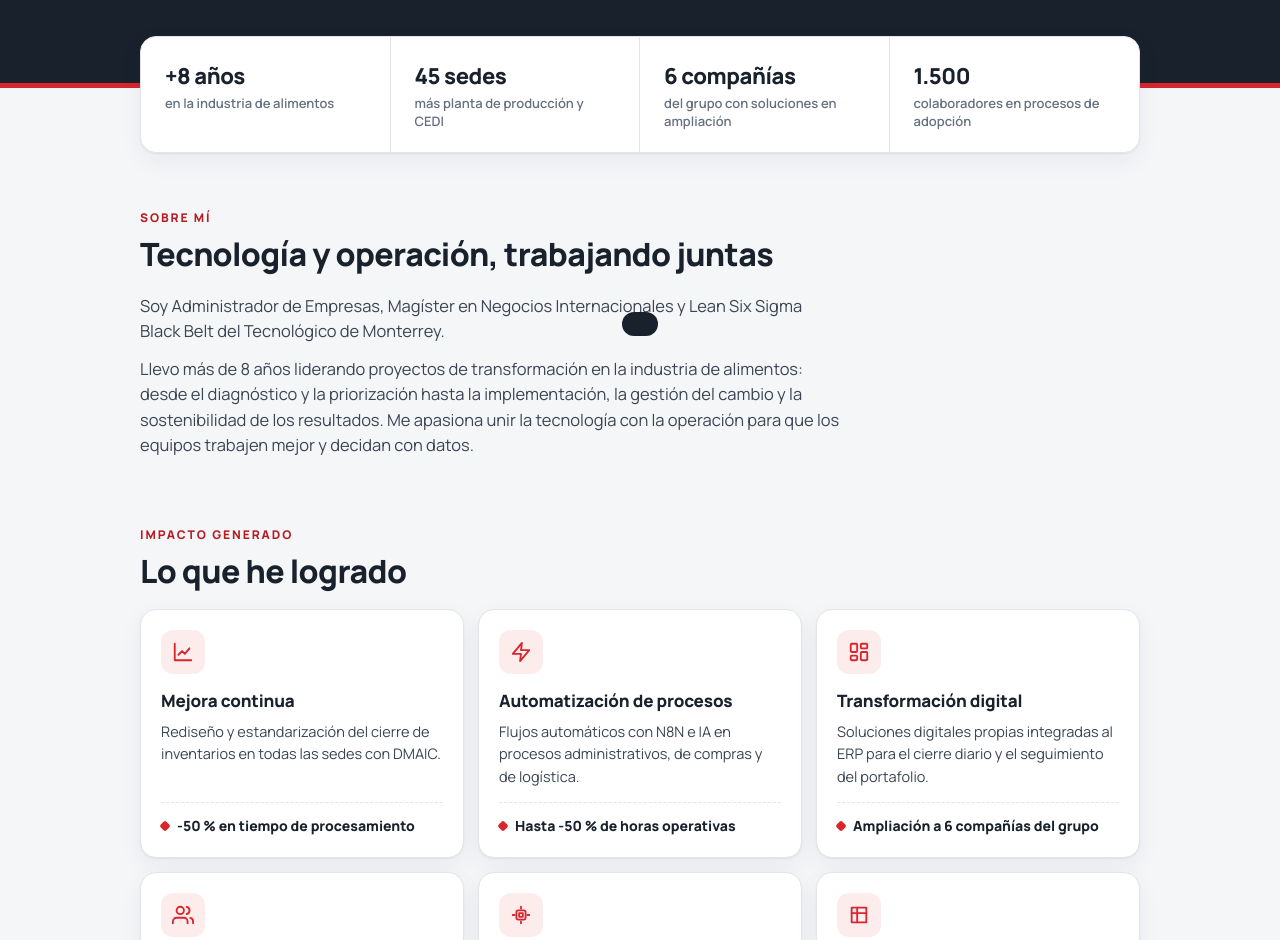
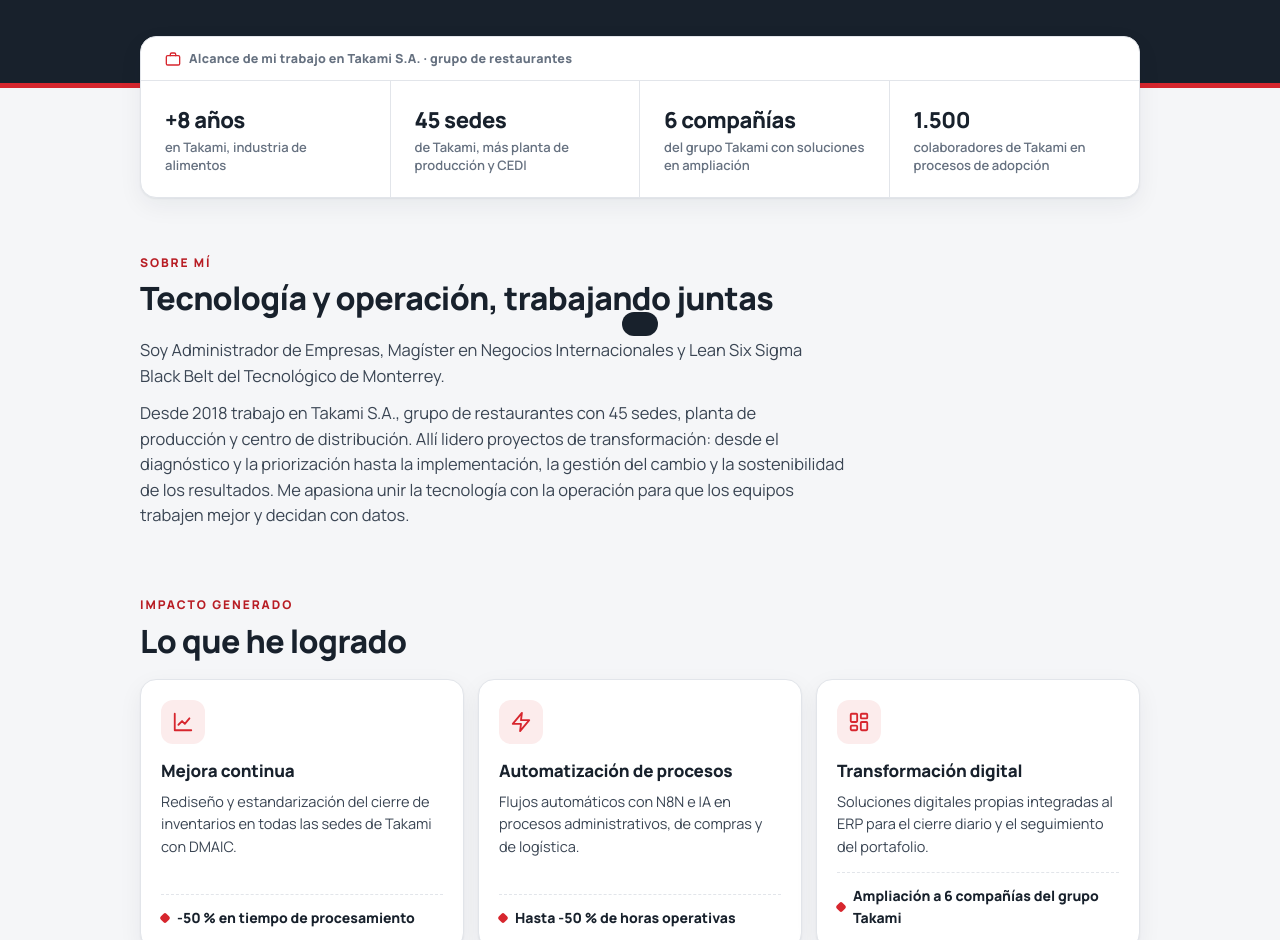
Before and after one commit to miguelmbarrera/miguelmbarrera.github.io, a plain HTML site: page index.html in a window 1280 px wide. Shown: the part 560-1500 px from the top of the page. Drawn offline with Linux system fonts and the light colour scheme.

Commit message:
Atribuye cifras de alcance a Takami S.A.

```diff
--- a/index.html
+++ b/index.html
@@ -97,14 +97,20 @@ img{display:block;max-width:100%}
 
 /* ---------- reach strip ---------- */
 .reach{position:relative;z-index:2;margin-top:-52px}
-.reach-card{background:var(--surface);border-radius:var(--r);box-shadow:var(--shadow);border:1px solid var(--line);display:grid;grid-template-columns:1fr 1fr}
+.reach-card{background:var(--surface);border-radius:var(--r);box-shadow:var(--shadow);border:1px solid var(--line);overflow:hidden}
+.reach-title{display:flex;align-items:center;gap:8px;padding:12px 18px;border-bottom:1px solid var(--line);font-size:12.5px;font-weight:800;color:var(--muted);letter-spacing:.02em}
+.reach-title svg{width:16px;height:16px;flex:none;color:var(--red)}
+.reach-grid{display:grid;grid-template-columns:1fr 1fr}
+.co{display:inline-flex;align-items:center;gap:6px;color:#fff;font-size:14px;font-weight:700}
+.co svg{width:16px;height:16px;color:var(--hero-muted)}
 .reach-item{padding:18px 18px}
 .reach-item:nth-child(odd){border-right:1px solid var(--line)}
 .reach-item:nth-child(-n+2){border-bottom:1px solid var(--line)}
 .reach-item b{display:block;font-size:clamp(18px,5vw,22px);white-space:nowrap;font-weight:800;letter-spacing:-.02em}
 .reach-item span{display:block;font-size:13px;color:var(--muted);font-weight:600;line-height:1.35;margin-top:2px}
 @media (min-width:860px){
-  .reach-card{grid-template-columns:repeat(4,1fr)}
+  .reach-grid{grid-template-columns:repeat(4,1fr)}
+  .reach-title{padding:12px 24px}
   .reach-item{padding:22px 24px}
   .reach-item:nth-child(-n+2){border-bottom:0}
   .reach-item{border-right:1px solid var(--line)}
@@ -228,6 +234,7 @@ footer button{background:none;border:0;color:inherit;font:inherit;text-decoratio
     in:'<svg viewBox="0 0 24 24" fill="currentColor"><path d="M20.4 20.5h-3.6v-5.6c0-1.3 0-3-1.8-3s-2.1 1.4-2.1 2.9v5.7H9.3V9h3.4v1.6c.5-.9 1.6-1.8 3.4-1.8 3.6 0 4.3 2.4 4.3 5.5v6.2zM5.3 7.4a2.1 2.1 0 1 1 0-4.2 2.1 2.1 0 0 1 0 4.2zM7.1 20.5H3.5V9h3.6v11.5z"/></svg>',
     doc:'<svg viewBox="0 0 24 24" fill="none" stroke="currentColor" stroke-width="2" stroke-linecap="round" stroke-linejoin="round"><path d="M14 2H6a2 2 0 0 0-2 2v16a2 2 0 0 0 2 2h12a2 2 0 0 0 2-2V8z"/><path d="M14 2v6h6M12 18v-6M9 15l3 3 3-3"/></svg>',
     pin:'<svg viewBox="0 0 24 24" fill="none" stroke="currentColor" stroke-width="2" stroke-linecap="round" stroke-linejoin="round"><path d="M20 10c0 6-8 12-8 12S4 16 4 10a8 8 0 0 1 16 0z"/><circle cx="12" cy="10" r="3"/></svg>',
+    brief:'<svg viewBox="0 0 24 24" fill="none" stroke="currentColor" stroke-width="2" stroke-linecap="round" stroke-linejoin="round"><rect x="2" y="7" width="20" height="14" rx="2"/><path d="M16 7V5a2 2 0 0 0-2-2h-4a2 2 0 0 0-2 2v2"/></svg>',
     grad:'<svg viewBox="0 0 24 24"><path d="M22 10 12 5 2 10l10 5 10-5z"/><path d="M6 12v5c3 2 9 2 12 0v-5"/></svg>',
     cert:'<svg viewBox="0 0 24 24"><circle cx="12" cy="9" r="6"/><path d="M9 14.5 8 22l4-2 4 2-1-7.5"/></svg>'
   };
@@ -264,13 +271,14 @@ footer button{background:none;border:0;color:inherit;font:inherit;text-decoratio
       ${P.disponible ? `<div class="badge"><i></i>${esc(P.textoDisponible)}</div>`:''}
       <h1>${esc(first)} <span>${esc(last)}</span></h1>
       <div class="role">${esc(P.cargo)}</div>
-      <div class="meta-row"><span class="seal"><b></b>${esc(P.sello)}</span><span class="loc">${I.pin}${esc(P.ubicacion)}</span></div>
+      <div class="meta-row">${P.empresa?`<span class="co">${I.brief}${esc(P.empresa)}</span>`:''}<span class="seal"><b></b>${esc(P.sello)}</span><span class="loc">${I.pin}${esc(P.ubicacion)}</span></div>
       <p class="pitch">${esc(P.frase)}</p>
       <div class="ctas">${ctaHTML()}</div>
       ${iconRow}
     </div>`;
 
-  $('reach').innerHTML = (P.alcance||[]).map(a=>`<div class="reach-item"><b>${esc(a.cifra)}</b><span>${esc(a.texto)}</span></div>`).join('');
+  $('reach').innerHTML = (P.alcanceTitulo ? `<div class="reach-title">${I.brief}${esc(P.alcanceTitulo)}</div>` : '') +
+    `<div class="reach-grid">${(P.alcance||[]).map(a=>`<div class="reach-item"><b>${esc(a.cifra)}</b><span>${esc(a.texto)}</span></div>`).join('')}</div>`;
   $('about').innerHTML = (P.sobreMi||[]).map(p=>`<p>${esc(p)}</p>`).join('');
   $('impact').innerHTML = (P.impacto||[]).map(c=>`
     <article class="card"><div class="ic"><svg viewBox="0 0 24 24" aria-hidden="true">${IMP[c.icono]||IMP.mejora}</svg></div>
--- a/perfil.js
+++ b/perfil.js
@@ -11,6 +11,7 @@ window.PERFIL = {
   nombreCorto: "Miguel Martínez",
   cargo: "Coordinador de Proyectos · Mejora Continua · Transformación Digital",
   sello: "Lean Six Sigma Black Belt",
+  empresa: "Takami S.A.",                 // empresa actual (aparece junto a tu nombre)
   ubicacion: "Bogotá D.C., Colombia",
   foto: "foto.jpg",
 
@@ -29,26 +30,27 @@ window.PERFIL = {
     hojaDeVida: ""                        // nombre de un PDF para mostrar el botón de descarga; "" lo oculta
   },
 
+  alcanceTitulo: "Alcance de mi trabajo en Takami S.A. · grupo de restaurantes",
   alcance: [
-    { cifra: "+8 años", texto: "en la industria de alimentos" },
-    { cifra: "45 sedes", texto: "más planta de producción y CEDI" },
-    { cifra: "6 compañías", texto: "del grupo con soluciones en ampliación" },
-    { cifra: "1.500", texto: "colaboradores en procesos de adopción" }
+    { cifra: "+8 años", texto: "en Takami, industria de alimentos" },
+    { cifra: "45 sedes", texto: "de Takami, más planta de producción y CEDI" },
+    { cifra: "6 compañías", texto: "del grupo Takami con soluciones en ampliación" },
+    { cifra: "1.500", texto: "colaboradores de Takami en procesos de adopción" }
   ],
 
   sobreMi: [
     "Soy Administrador de Empresas, Magíster en Negocios Internacionales y Lean Six Sigma Black Belt del Tecnológico de Monterrey.",
-    "Llevo más de 8 años liderando proyectos de transformación en la industria de alimentos: desde el diagnóstico y la priorización hasta la implementación, la gestión del cambio y la sostenibilidad de los resultados. Me apasiona unir la tecnología con la operación para que los equipos trabajen mejor y decidan con datos."
+    "Desde 2018 trabajo en Takami S.A., grupo de restaurantes con 45 sedes, planta de producción y centro de distribución. Allí lidero proyectos de transformación: desde el diagnóstico y la priorización hasta la implementación, la gestión del cambio y la sostenibilidad de los resultados. Me apasiona unir la tecnología con la operación para que los equipos trabajen mejor y decidan con datos."
   ],
 
   // Tipos de icono disponibles: mejora, automatizacion, digital, cambio, ia, erp
   impacto: [
-    { icono: "mejora", titulo: "Mejora continua", detalle: "Rediseño y estandarización del cierre de inventarios en todas las sedes con DMAIC.", resultado: "-50 % en tiempo de procesamiento" },
+    { icono: "mejora", titulo: "Mejora continua", detalle: "Rediseño y estandarización del cierre de inventarios en todas las sedes de Takami con DMAIC.", resultado: "-50 % en tiempo de procesamiento" },
     { icono: "automatizacion", titulo: "Automatización de procesos", detalle: "Flujos automáticos con N8N e IA en procesos administrativos, de compras y de logística.", resultado: "Hasta -50 % de horas operativas" },
-    { icono: "digital", titulo: "Transformación digital", detalle: "Soluciones digitales propias integradas al ERP para el cierre diario y el seguimiento del portafolio.", resultado: "Ampliación a 6 compañías del grupo" },
-    { icono: "cambio", titulo: "Gestión del cambio", detalle: "Adopción de plataformas corporativas como BUK y el ERP, con manuales, capacitación y acompañamiento.", resultado: "1.500 colaboradores" },
+    { icono: "digital", titulo: "Transformación digital", detalle: "Soluciones digitales propias integradas al ERP para el cierre diario y el seguimiento del portafolio.", resultado: "Ampliación a 6 compañías del grupo Takami" },
+    { icono: "cambio", titulo: "Gestión del cambio", detalle: "Adopción de plataformas corporativas como BUK y el ERP, con manuales, capacitación y acompañamiento.", resultado: "1.500 colaboradores de Takami" },
     { icono: "ia", titulo: "Adopción de IA", detalle: "Inteligencia artificial para automatizar tareas, analizar datos y construir tableros.", resultado: "Decisiones más rápidas con datos" },
-    { icono: "erp", titulo: "ERP e integración", detalle: "Implementación de módulos y facturación electrónica, e integración de sistemas entre áreas.", resultado: "Facturación electrónica en 45 sedes" }
+    { icono: "erp", titulo: "ERP e integración", detalle: "Implementación de módulos y facturación electrónica, e integración de sistemas entre áreas.", resultado: "Facturación electrónica en las 45 sedes de Takami" }
   ],
 
   experiencia: [
```
